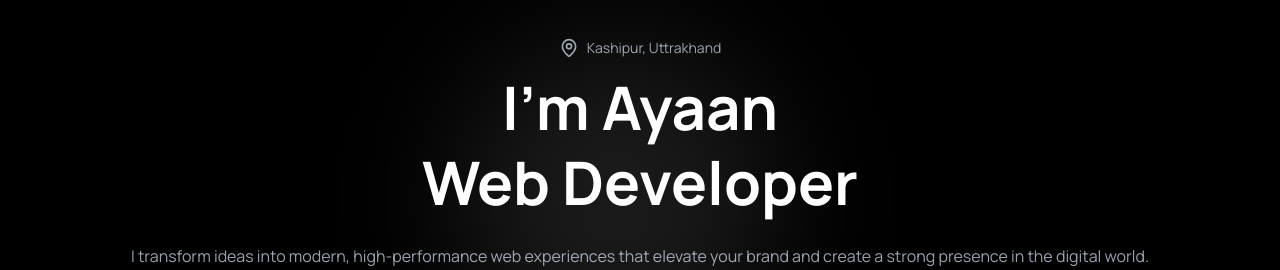
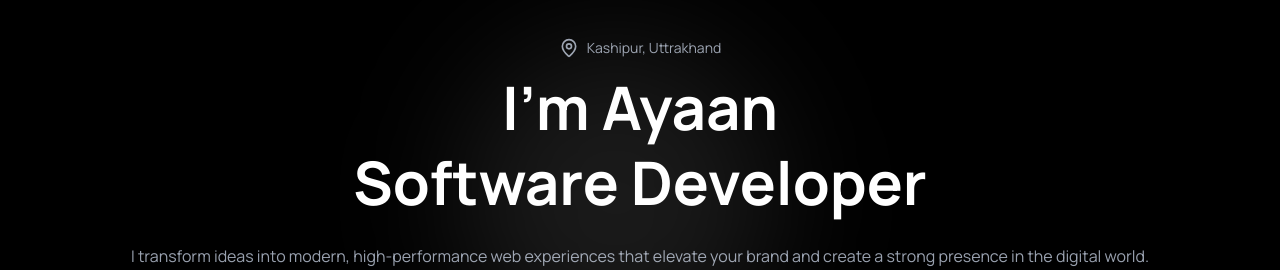
Before and after one commit to MohdAyaanAnsari/Portfolio_frontend, a React (Vite) app: page / in a window 1280 px wide. Shown: the part 177-447 px from the top of the page. Built offline with nearby package versions, Linux system fonts and the light colour scheme; no server answers.

Commit message:
Change title from 'Web Developer' to 'Software Developer'

```diff
--- a/src/routes/HeroSection.tsx
+++ b/src/routes/HeroSection.tsx
@@ -82,7 +82,7 @@ export default function HeroSection() {
         >
           I’m <span className="text-white">Ayaan</span>
           <br />
-          Web Developer
+          Software Developer
         </motion.h1>
 
         <motion.p
```
